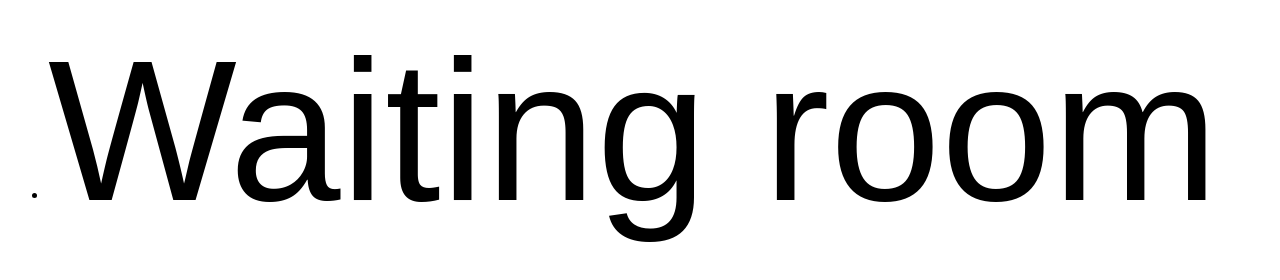
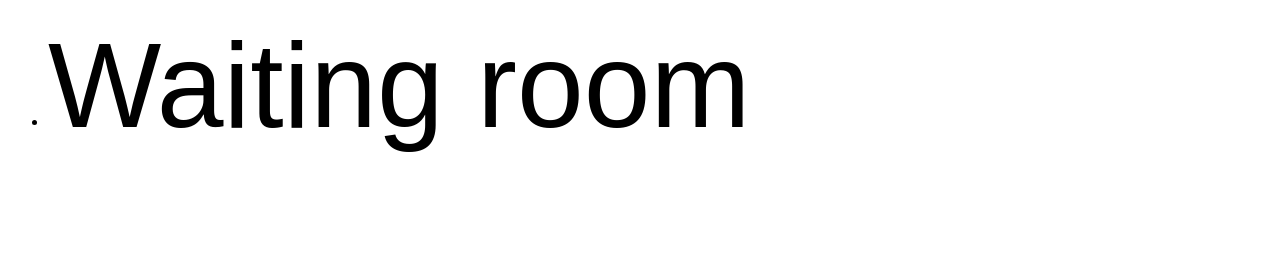
Before and after one commit to SarahMalinka/SarahMalinka.github.io, a plain HTML site: page index.html in a window 1280 px wide. Drawn offline with Linux system fonts and the light colour scheme.

Commit message:
Update index.html

```diff
--- a/index.html
+++ b/index.html
@@ -14,7 +14,7 @@
 			all: unset;
 			color: black;
 			font-family: Arial, Helvetica, sans-serif;
-			font-size: 25vh;
+			font-size: 15vh;
 		}
 	</style>
 </head>
```
